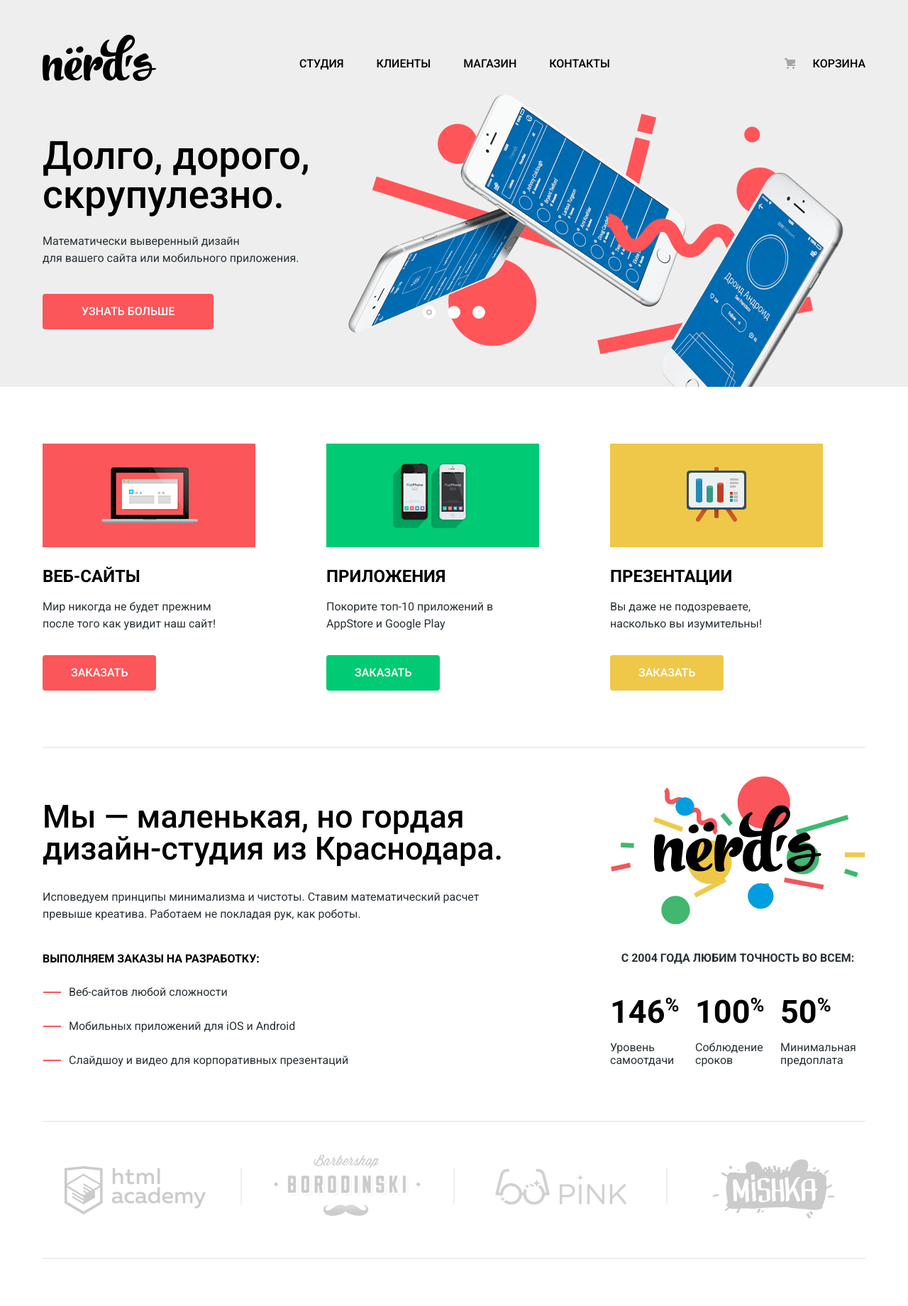
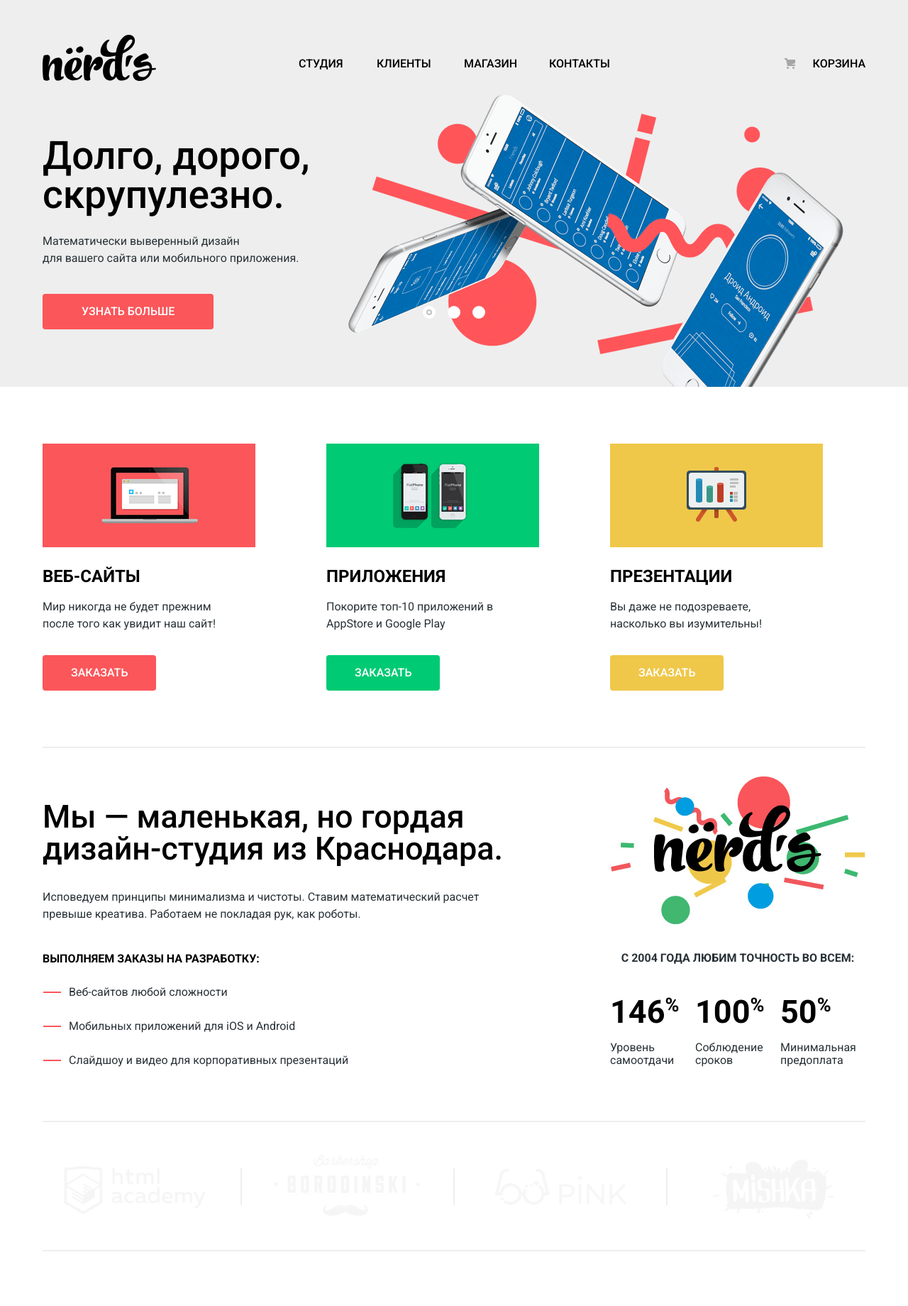
Before and after one commit to KonstSindeev/nerds, a plain HTML site: page index.html in a window 1280 px wide. Shown: the top 1840 px of the page at 71% size. Drawn offline with nearby package versions, Linux system fonts and the light colour scheme.

Commit message:
Исправил переполненность

```diff
--- a/css/style.css
+++ b/css/style.css
@@ -161,22 +161,35 @@ input[type="radio"].visually-hidden {
   display: -webkit-box;
   display: -ms-flexbox;
   display: flex;
-  -webkit-box-pack: justify;
-      -ms-flex-pack: justify;
-          justify-content: space-between;
   -ms-flex-wrap: wrap;
       flex-wrap: wrap;
   -webkit-box-flex: 0;
       -ms-flex-positive: 0;
           flex-grow: 0;
-      width: 560px;
-
-  padding-left: 62px;
-  padding-right: 60px;
+      width: 440px;
+
+  margin-left: 62px;
+  margin-right: 60px;
+}
+
+.list-nav li {
+  width: 25%;
 
   -webkit-box-sizing: border-box;
 
           box-sizing: border-box;
+}
+
+.list-nav li:nth-child(4n-1) {
+  padding-left: 13px;
+}
+
+.list-nav li:nth-child(4n) {
+  padding-left: 23px;
+}
+
+.list-nav a {
+  display: inline-block;
 }
 
 .list-purchases {
@@ -196,6 +209,7 @@ input[type="radio"].visually-hidden {
 }
 
 .list-purchases .purchases-link {
+  display: inline-block;
   position: relative;
   margin-left: 40px;
 }
@@ -216,7 +230,7 @@ input[type="radio"].visually-hidden {
 }
 
 .list-nav .item-current,
-.list-purchases .item-curren {
+.list-purchases .item-current {
   position: relative;
 }
 
@@ -654,7 +668,6 @@ input[type="radio"].visually-hidden {
   -ms-flex-wrap: wrap;
       flex-wrap: wrap;
 
-  min-height: 180px;
   padding: 0;
   margin: 0;
   border-top: 2px solid #eee;
@@ -662,71 +675,81 @@ input[type="radio"].visually-hidden {
   margin-bottom: 80px;
 }
 
-.partner-item:first-child {
+.partner-item {
+  height: 90px;
+  width: 300px;
   position: relative;
-  padding: 62px 50px 50px 31px;
-}
-
-.partner-item:first-child::after {
+  margin-top: 46px;
+  margin-bottom: 44px;
+}
+
+.partner-item:nth-child(4n),
+.partner-item:nth-child(4n+1) {
+  width: 280px;
+}
+
+.partner-item:not(:nth-child(4n))::after,
+.partner-item:not(:nth-child(4n+1))::before {
   content: "";
   position: absolute;
-  width: 2px;
+  width: 1px;
   height: 52px;
 
-  top: 64px;
-  left: 279px;
+  top: 50%;
+  right: 0;
+  -webkit-transform: translate(0, -50%);
+      -ms-transform: translate(0, -50%);
+          transform: translate(0, -50%);
 
   background-color: #eee;
 }
 
-.partner-item:nth-child(2) {
-  position: relative;
-  padding: 46px 45px 48px 46px;
-}
-
-.partner-item:nth-child(2)::after {
-  content: "";
+.partner-item:not(:nth-child(4n+1))::before {
+  left: 0;
+}
+
+.partner-img {
+  display: block;
   position: absolute;
-  width: 2px;
-  height: 52px;
-
-  top: 64px;
-  left: 299px;
-
-  background-color: #eee;
-}
-
-.partner-item:nth-child(3) {
-  position: relative;
-  padding: 65px 57px 63px 58px;
-}
-
-.partner-item:nth-child(3)::after {
-  content: "";
-  position: absolute;
-  width: 2px;
-  height: 52px;
-
-  top: 64px;
-  left: 299px;
-
-  background-color: #eee;
-}
-
-.partner-item:nth-child(4) {
-  padding: 52px 43px 44px 64px;
-}
-
-.partner-img {
+  top: 50%;
+  left: 50%;
+  -webkit-transform: translate(-50%, -50%);
+      -ms-transform: translate(-50%, -50%);
+          transform: translate(-50%, -50%);
   opacity: .2;
 }
 
-.partner-img:hover,
-.partner-img:focus {
+.partner-img:hover {
   opacity: 1;
 }
 
 .partner-img:active {
+  opacity: .1;
+}
+
+.partner-item:nth-child(4n+1) .partner-img {
+  -webkit-transform: translate(-55%, -43%);
+      -ms-transform: translate(-55%, -43%);
+          transform: translate(-55%, -43%);
+}
+
+.partner-item:nth-child(4n) .partner-img {
+  -webkit-transform: translate(-44%, -46%);
+      -ms-transform: translate(-44%, -46%);
+          transform: translate(-44%, -46%);
+}
+
+.partner-link {
+  display: block;
+  opacity: .2;
+}
+
+.partner-link:hover,
+.partner-link:focus {
+  opacity: 1;
+}
+
+.partner-link:active {
   opacity: .1;
 }
 
@@ -1182,18 +1205,28 @@ fieldset.filter-features {
 
   padding: 0;
   margin: 0;
-  margin-bottom: 72px;
+  margin-bottom: 42px;
 }
 
 .product-item {
   position: relative;
-  display: flex;
-  flex-direction: column;
-  justify-content: flex-end;
+  display: -webkit-box;
+  display: -ms-flexbox;
+  display: flex;
+  -webkit-box-orient: vertical;
+  -webkit-box-direction: normal;
+      -ms-flex-direction: column;
+          flex-direction: column;
+  -webkit-box-pack: end;
+      -ms-flex-pack: end;
+          justify-content: flex-end;
+  margin-bottom: 33px;
 }
 
 .product-item .buy {
   position: absolute;
+
+  bottom: 0;
 }
 
 .product-item::before {
@@ -1320,7 +1353,7 @@ a.product-link:focus ~ .product-item::before {
   -webkit-box-pack: justify;
       -ms-flex-pack: justify;
           justify-content: space-between;
-  margin-bottom: 48px;
+  margin-bottom: 45px;
 }
 
 .pagination-item a {
@@ -1459,12 +1492,15 @@ a.product-link:focus ~ .product-item::before {
   display: -ms-flexbox;
 
   display: flex;
-  -webkit-box-pack: justify;
-      -ms-flex-pack: justify;
-          justify-content: space-between;
-
-  margin: 0;
-  padding: 0;
+  -ms-flex-wrap: wrap;
+      flex-wrap: wrap;
+
+  margin: 0;
+  padding: 0;
+}
+
+.social-list li:not(:nth-child(3n)) {
+  margin-right: 10px;
 }
 
 .social-button {
@@ -1532,7 +1568,9 @@ a.product-link:focus ~ .product-item::before {
 
   top: 50%;
   left: 50%;
-  transform: translate(-50%, -50%)
+  -webkit-transform: translate(-50%, -50%);
+      -ms-transform: translate(-50%, -50%);
+          transform: translate(-50%, -50%)
 }
 
 .modal-write {
--- a/index.html
+++ b/index.html
@@ -148,23 +148,23 @@
           <h2 class="visually-hidden">Партнеры</h2>
           <ul class="partners-list">
             <li class="partner-item">
-              <a class="partner-img" href="https://htmlacademy.ru/intensive/htmlcss">
-                <img src="img/logo-htmlacademy.png" width="199" height="68" alt="HTML Academy">
+              <a class="partner-link" href="https://htmlacademy.ru/intensive/htmlcss">
+                <img class="partner-img" src="img/logo-htmlacademy.png" width="199" height="68" alt="HTML Academy">
               </a>
             </li>
             <li class="partner-item">
-              <a class="partner-img" href="#">
-                <img src="img/logo-barbershop.png" width="209" height="90" alt="Barbershop Borodinski">
+              <a class="partner-link" href="#">
+                <img class="partner-img" src="img/logo-barbershop.png" width="209" height="90" alt="Barbershop Borodinski">
               </a>
             </li>
             <li class="partner-item">
-              <a class="partner-img" href="#">
-                <img src="img/logo-pink.png" width="185" height="52" alt="Pink">
+              <a class="partner-link" href="#">
+                <img class="partner-img" src="img/logo-pink.png" width="185" height="52" alt="Pink">
               </a>
             </li>
             <li class="partner-item">
-              <a class="partner-img" href="#">
-                <img src="img/logo-mishka.png" width="173" height="84" alt="Mishka">
+              <a class="partner-link" href="#">
+                <img class="partner-img" src="img/logo-mishka.png" width="173" height="84" alt="Mishka">
               </a>
             </li>
           </ul>
```
Also changed, not shown: catalog.html (+2 -1 lines), css/style.min.css.
